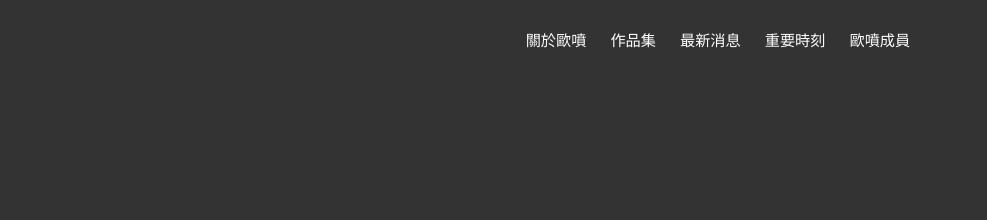
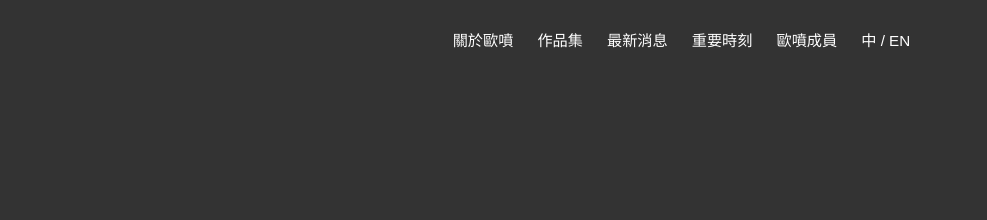
Before and after one commit to openfunltd/openfun.tw, a website: page index.html in a window 1280 px wide. Shown: the top 220 px of the page, 293-1280 px from the left. Drawn offline with nearby package versions, Linux system fonts and the light colour scheme; some icons are missing; a web font is replaced by a local one.

Commit message:
Add zh-TW/en button #1

```diff
--- a/index.html
+++ b/index.html
@@ -1,5 +1,5 @@
 <!DOCTYPE html>
-<html lang="en">
+<html lang="zh-TW">
 <head>
   <!-- Google tag (gtag.js) -->
   <script async src="https://www.googletagmanager.com/gtag/js?id=G-P99SGF4QQD"></script>
@@ -121,6 +121,10 @@
             <a href="#news" @click="rwdMenuVisible = false">最新消息</a>
             <a href="#keymoments" @click="rwdMenuVisible = false">重要時刻</a>
             <a href="#members" @click="rwdMenuVisible = false">歐噴成員</a>
+            <span class="lang-switcher">
+              <a href="/">中</a>
+              /
+              <a href="https://translate.google.com/translate?sl=zh-TW&tl=en&u=https://openfun.tw">EN</a>
           </div>
         </div>
       </div>
```
